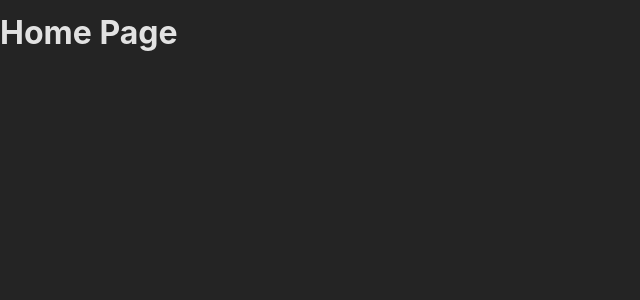
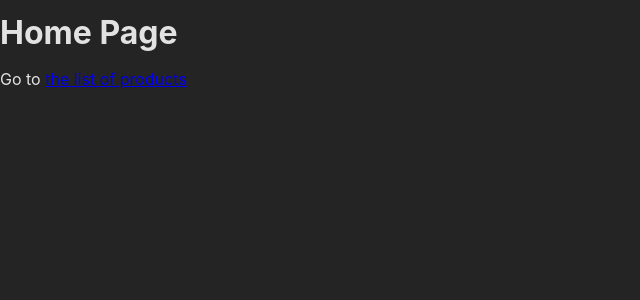
Before and after one commit to bubsworth/17-react-multi-page-spa-project, a React (Create React App) app: page / in a window 1280 px wide. Shown: the top 300 px of the page, without its empty margins (0-640 px from the left). Built offline with nearby package versions, Linux system fonts and the light colour scheme.

Commit message:
Navigating between Pages with Links

```diff
--- a/src/pages/Home.js
+++ b/src/pages/Home.js
@@ -1,5 +1,14 @@
+import { Link } from "react-router-dom";
+
 function HomePage() {
-  return <h1>Home Page</h1>;
+  return (
+    <>
+      <h1>Home Page</h1>
+      <p>
+        Go to <Link to="/products">the list of products</Link>
+      </p>
+    </>
+  );
 }
 
 export default HomePage;
```
Also changed, not shown: src/App.js (+1 -15 lines).
